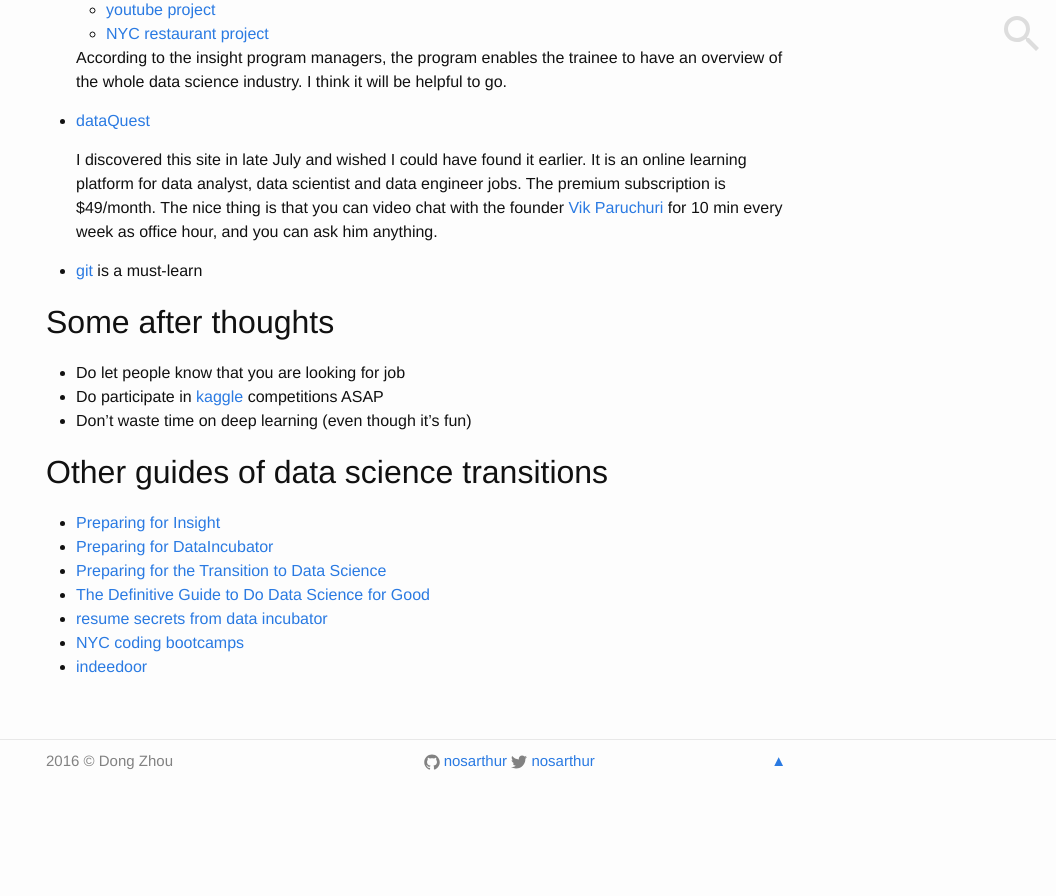
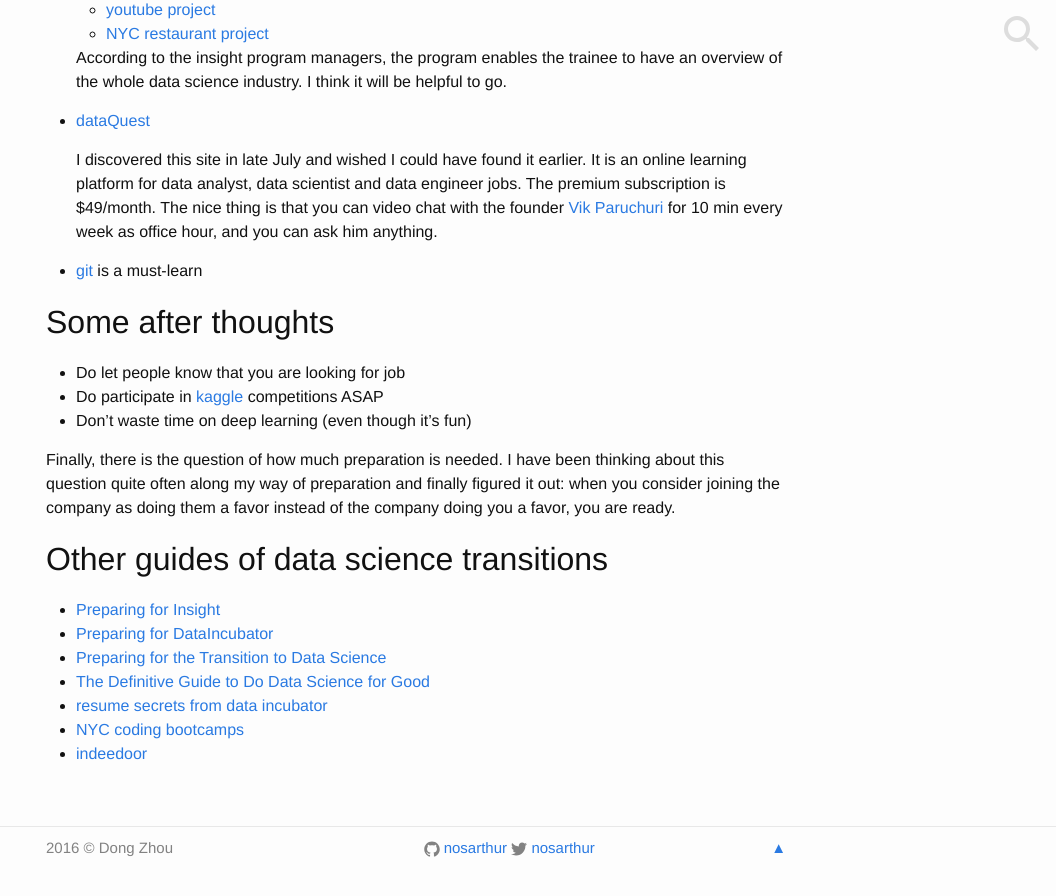
Before and after one commit to nosarthur/nosarthur.github.io, a Jekyll site: the page built from _posts/2016-10-22-data-science-job-hunting.md, in a window 1280 px wide and 900 px high, scrolled down 3821 px. Shown: the top 896 px of the window, without its empty margins (224-1280 px from the left). Built offline with Jekyll 4.4.1, drawn with Linux system fonts in a browser that asks for light colours; comment, search, counter and statistics services are not loaded; before the commit the page ends 4634 px from its top, so only the background shows below that.

Commit message:
make minor changes

```diff
--- a/_posts/2016-10-22-data-science-job-hunting.md
+++ b/_posts/2016-10-22-data-science-job-hunting.md
@@ -135,6 +135,10 @@
 * Do participate in [kaggle][k] competitions ASAP
 * Don't waste time on deep learning (even though it's fun)
 
+Finally, there is the question of how much preparation is needed.
+I have been thinking about this question quite often along my way of preparation and finally figured it out:
+when you consider joining the company as doing them a favor instead of the company doing you a favor, you are ready.
+
 ## Other guides of data science transitions
 
 * [Preparing for Insight][1]
```
